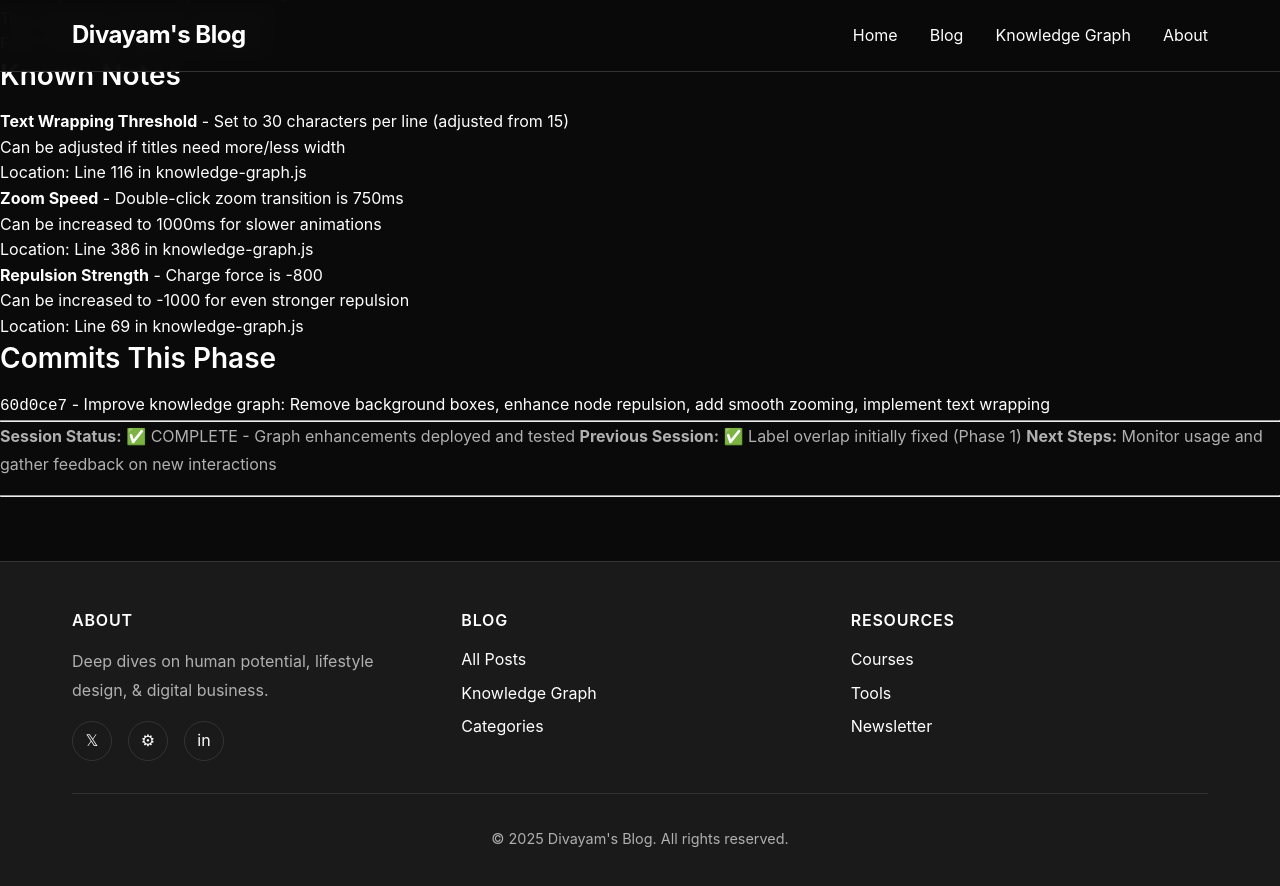
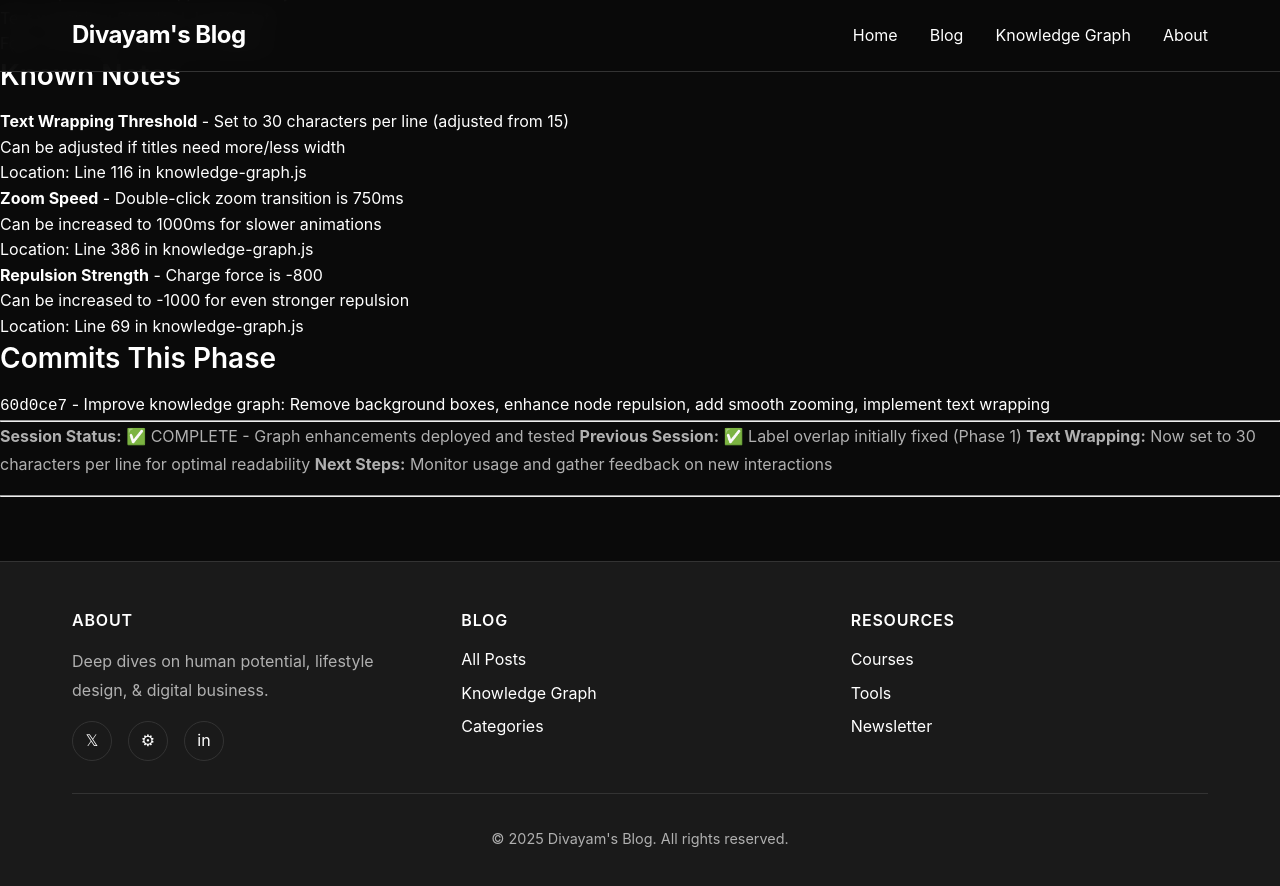
Before and after one commit to divayamsharma/Blog, a Jekyll site: the page built from now.md, in a window 1280 px wide and 900 px high, scrolled down 8659 px. Shown: the top 886 px of the window. Built offline with Jekyll 4.4.1, drawn with Linux system fonts in a browser that asks for light colours; our own code applies the rules of GitHub Pages for plain Markdown files.

```diff
--- a/now.md
+++ b/now.md
@@ -359,6 +359,7 @@
 
 **Session Status:** ✅ COMPLETE - Graph enhancements deployed and tested
 **Previous Session:** ✅ Label overlap initially fixed (Phase 1)
+**Text Wrapping:** Now set to 30 characters per line for optimal readability
 **Next Steps:** Monitor usage and gather feedback on new interactions
 
 ---
```
